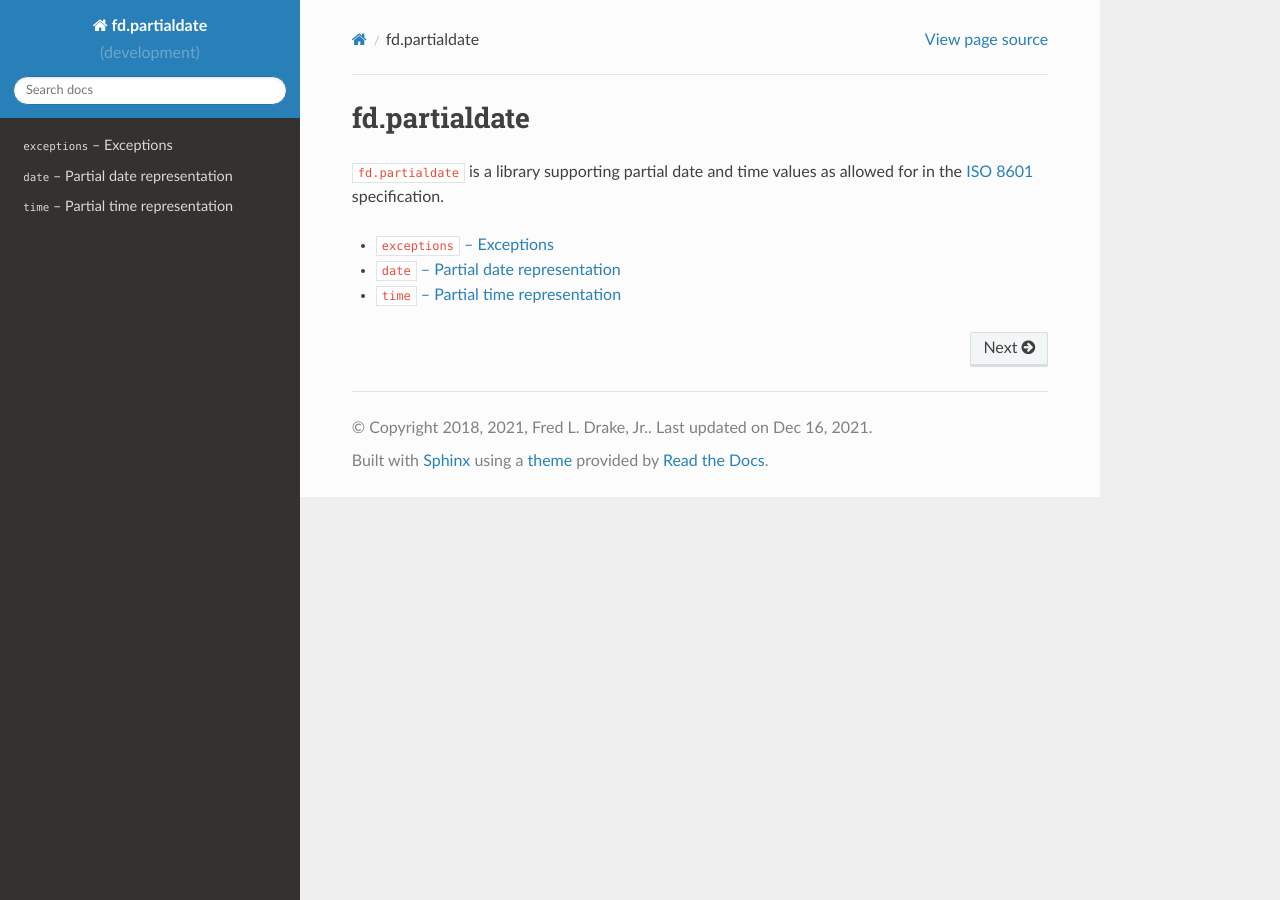
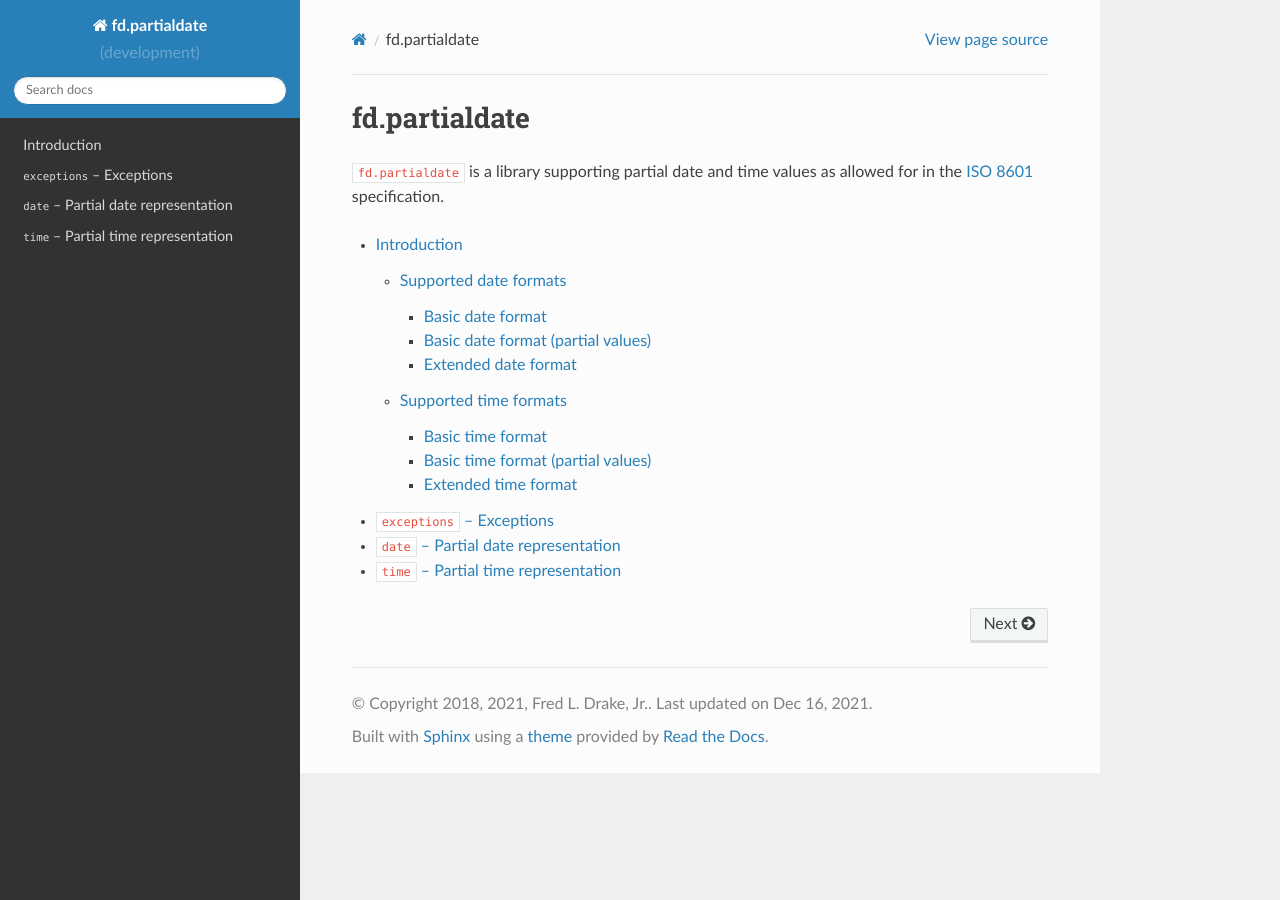
Before and after one commit to freddrake/fd.partialdate, a Sphinx documentation site: the page built from docs/index.rst, in a window 1280 px wide. Built offline with Sphinx 7.4.7 and the Read the Docs theme 2.0.0, drawn with Linux system fonts in a browser that asks for light colours.

Commit message:
add list of supported iso8601 formats

```diff
--- a/docs/index.rst
+++ b/docs/index.rst
@@ -7,6 +7,7 @@
 .. toctree::
     :maxdepth: 5
 
+    introduction
     exceptions
     date
     time
--- /dev/null
+++ b/docs/introduction.rst
@@ -0,0 +1,87 @@
+Introduction
+============
+
+The ``fd.partialdate`` library supports incomplete date & time values
+and serialization using ISO 8601 formats.
+
+The ISO 8601 formats listed below are supported for both parsing and
+serialization.
+
+
+Supported date formats
+----------------------
+
+
+Basic date format
+~~~~~~~~~~~~~~~~~
+
+| YYYYMMDD
+| YYYY-MM
+| YYYY
+| YYYYDDD
+
+
+Basic date format (partial values)
+~~~~~~~~~~~~~~~~~~~~~~~~~~~~~~~~~~
+
+| -MMDD
+| --DD
+| -MM
+| -DDD
+
+
+Extended date format
+~~~~~~~~~~~~~~~~~~~~
+
+| YYYY-MM-DD
+| YYYY-DDD
+
+
+Supported time formats
+----------------------
+
+Basic time format
+~~~~~~~~~~~~~~~~~
+
+| hhmmss
+| hhmmssZ
+| hhmmss±hh
+| hhmmss±hhmm
+| hhmm
+| hhmmZ
+| hhmm±hh
+| hhmm±hhmm
+| hh
+| hhZ
+| hh±hh
+| hh±hhmm
+
+
+Basic time format (partial values)
+~~~~~~~~~~~~~~~~~~~~~~~~~~~~~~~~~~
+
+| -mmss
+| -mmssZ
+| -mmss±hh
+| -mmss±hhmm
+| -mm
+| -mmZ
+| -mm±-
+| -mm±hhmm
+| --ss
+| --ssZ
+| --ss±hh
+| --ss±hhmm
+
+
+Extended time format
+~~~~~~~~~~~~~~~~~~~~
+
+| hh:mm:ss
+| hh:mm:ssZ
+| hh:mm:ss±hh
+| hh:mm:ss±hh:mm
+| hh:mm
+| hh:mmZ
+| hh:mm±hh
+| hh:mm±hh:mm
```
